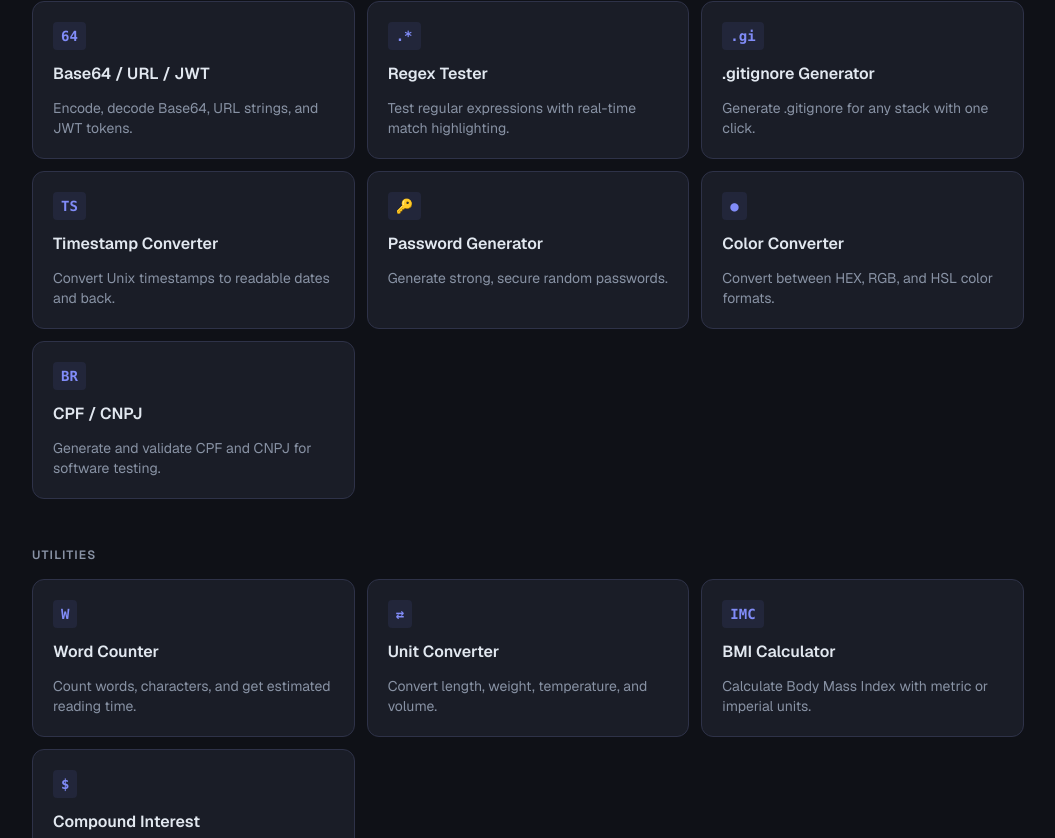
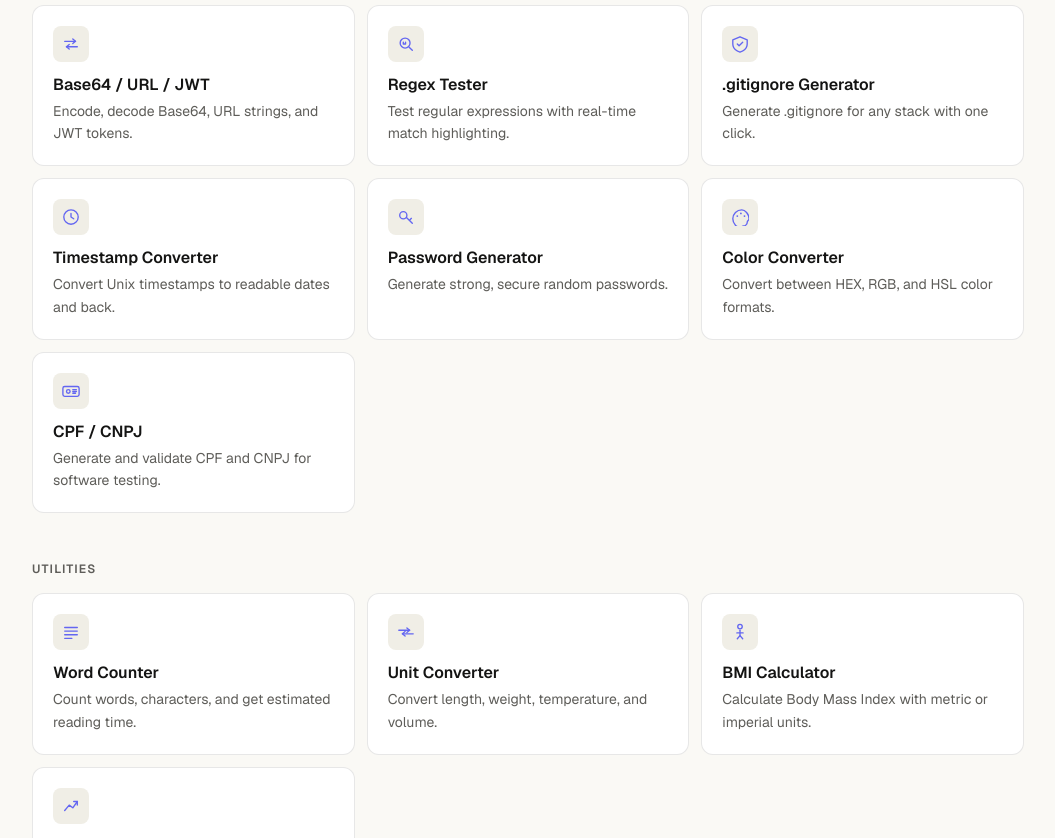
Before and after one commit to viniciusdemoraess/devbox-tools, a Next.js app: page /en in a window 1280 px wide. Shown: the part 462-1300 px from the top of the page, without its empty margins (112-1167 px from the left). Built offline with nearby package versions, Linux system fonts and the light colour scheme.

Commit message:
refactor: altera paleta de cores do site

```diff
--- a/src/app/[locale]/page.tsx
+++ b/src/app/[locale]/page.tsx
@@ -3,12 +3,12 @@ import { Link } from "@/i18n/navigation";
 
 type Locale = "en" | "pt";
 
-const toolKeys = [
+const developerTools = [
   "jsonFormatter", "yamlValidator", "textDiff", "encoderDecoder", "regexTester",
   "gitignoreGenerator", "timestampConverter", "passwordGenerator", "colorConverter", "cpfCnpj",
 ] as const;
 
-const utilityKeys = [
+const utilityTools = [
   "wordCounter", "unitConverter", "bmiCalculator", "compoundInterest",
 ] as const;
 
@@ -29,17 +29,155 @@ const toolHrefs: Record<string, string> = {
   compoundInterest: "/compound-interest",
 };
 
-const toolTags: Record<string, string> = {
-  jsonFormatter: "{ }", yamlValidator: "---", textDiff: "±", encoderDecoder: "64",
-  regexTester: ".*", gitignoreGenerator: ".gi", timestampConverter: "TS",
-  passwordGenerator: "🔑", colorConverter: "●", cpfCnpj: "BR",
-  wordCounter: "W", unitConverter: "⇄", bmiCalculator: "IMC", compoundInterest: "$",
-};
+function ToolIcon({ name }: { name: string }) {
+  const icons: Record<string, React.ReactNode> = {
+    jsonFormatter: (
+      <>
+        <path d="M7 3H5C4.4 3 4 3.4 4 4V8L2 10L4 12V16C4 16.6 4.4 17 5 17H7" />
+        <path d="M13 3H15C15.6 3 16 3.4 16 4V8L18 10L16 12V16C16 16.6 15.6 17 15 17H13" />
+      </>
+    ),
+    yamlValidator: (
+      <>
+        <rect x="3" y="2" width="14" height="16" rx="1" />
+        <path d="M7 7H13M7 10H13M7 13H11" />
+      </>
+    ),
+    textDiff: (
+      <>
+        <path d="M10 3V17" />
+        <path d="M6 7L10 3L14 7" />
+        <path d="M6 13L10 17L14 13" />
+      </>
+    ),
+    encoderDecoder: (
+      <>
+        <path d="M3 7H15" />
+        <path d="M12 4.5L15 7L12 9.5" />
+        <path d="M17 13H5" />
+        <path d="M8 10.5L5 13L8 15.5" />
+      </>
+    ),
+    regexTester: (
+      <>
+        <circle cx="9" cy="9" r="5.5" />
+        <path d="M13.5 13.5L17 17" />
+        <path d="M7 8V10M9.5 8V10M7 10H9.5" />
+      </>
+    ),
+    gitignoreGenerator: (
+      <>
+        <path d="M10 2L18 5.5V10C18 14.5 14.5 17.5 10 19C5.5 17.5 2 14.5 2 10V5.5L10 2Z" />
+        <path d="M7 10L9 12L13 8" />
+      </>
+    ),
+    timestampConverter: (
+      <>
+        <circle cx="10" cy="10" r="8" />
+        <path d="M10 6V10L13 12" />
+      </>
+    ),
+    passwordGenerator: (
+      <>
+        <circle cx="7" cy="8" r="4" />
+        <path d="M10.5 10.5L17 17" />
+        <path d="M14 13.5L16 11.5" />
+      </>
+    ),
+    colorConverter: (
+      <>
+        <path d="M12 2C6.48 2 2 6.48 2 12C2 17.52 6.48 22 12 22C12 22 12 20 14 20C16 20 18 18 18 16C18 14 20 14 20 12C20 6.48 15.52 2 12 2Z" />
+        <circle cx="7" cy="9" r="1" fill="currentColor" stroke="none" />
+        <circle cx="11" cy="6" r="1" fill="currentColor" stroke="none" />
+        <circle cx="15" cy="9" r="1" fill="currentColor" stroke="none" />
+      </>
+    ),
+    cpfCnpj: (
+      <>
+        <rect x="1" y="5" width="18" height="11" rx="2" />
+        <circle cx="7" cy="10.5" r="2" />
+        <path d="M12 8.5H16M12 10.5H16M12 12.5H15" />
+      </>
+    ),
+    wordCounter: (
+      <path d="M3 5H17M3 9H17M3 13H17M3 17H11" />
+    ),
+    unitConverter: (
+      <>
+        <path d="M2 8H14" />
+        <path d="M11 5.5L14 8L11 10.5" />
+        <path d="M18 12H6" />
+        <path d="M9 9.5L6 12L9 14.5" />
+      </>
+    ),
+    bmiCalculator: (
+      <>
+        <circle cx="10" cy="4" r="2.5" />
+        <path d="M10 8V14" />
+        <path d="M6.5 11H13.5" />
+        <path d="M7 17.5L10 14L13 17.5" />
+      </>
+    ),
+    compoundInterest: (
+      <>
+        <path d="M3 15L8 9L12 12L17 5" />
+        <path d="M13 5H17V9" />
+      </>
+    ),
+  };
+
+  return (
+    <svg
+      width="18"
+      height="18"
+      viewBox="0 0 20 20"
+      fill="none"
+      stroke="currentColor"
+      strokeWidth="1.5"
+      strokeLinecap="round"
+      strokeLinejoin="round"
+    >
+      {icons[name] ?? null}
+    </svg>
+  );
+}
+
+function ToolCard({ toolKey, href, title, description }: {
+  toolKey: string;
+  href: string;
+  title: string;
+  description: string;
+}) {
+  return (
+    <Link
+      href={href}
+      className="tool-card rounded-xl p-5 flex flex-col gap-3"
+      style={{ background: "var(--surface)", border: "1px solid var(--border)" }}
+    >
+      <div
+        className="w-9 h-9 rounded-lg flex items-center justify-center shrink-0"
+        style={{ background: "var(--surface-2)", color: "var(--accent)" }}
+      >
+        <ToolIcon name={toolKey} />
+      </div>
+      <div>
+        <h3 className="font-semibold text-base leading-snug">{title}</h3>
+        <p className="text-sm mt-1 leading-relaxed" style={{ color: "var(--text-muted)" }}>
+          {description}
+        </p>
+      </div>
+    </Link>
+  );
+}
 
 export async function generateMetadata({ params }: { params: Promise<{ locale: Locale }> }) {
   const { locale } = await params;
   const t = await getTranslations({ locale, namespace: "home" });
   return { title: "DevBox Tools", description: t("subtitle") };
+}
+
+export function generateStaticParams() {
+  return [{ locale: "en" }, { locale: "pt" }];
 }
 
 export default async function Home({ params }: { params: Promise<{ locale: Locale }> }) {
@@ -49,37 +187,43 @@ export default async function Home({ params }: { params: Promise<{ locale: Local
   return (
     <div className="max-w-5xl mx-auto px-4 py-16">
       <h1 className="text-4xl font-bold mb-3">{t("title")}</h1>
-      <p className="text-lg mb-14" style={{ color: "var(--text-muted)" }}>{t("subtitle")}</p>
+      <p className="text-lg mb-14" style={{ color: "var(--text-muted)" }}>
+        {t("subtitle")}
+      </p>
 
-      <div className="mb-12">
-        <h2 className="text-xs font-semibold uppercase tracking-widest mb-4" style={{ color: "var(--text-muted)" }}>{t("developer")}</h2>
+      <section className="mb-12">
+        <h2 className="text-xs font-semibold uppercase tracking-widest mb-4" style={{ color: "var(--text-muted)" }}>
+          {t("developer")}
+        </h2>
         <div className="grid gap-3 sm:grid-cols-2 lg:grid-cols-3">
-          {toolKeys.map((key) => (
-            <Link key={key} href={toolHrefs[key]}
-              className="rounded-xl p-5 flex flex-col gap-3 transition-colors hover:border-indigo-500"
-              style={{ background: "var(--surface)", border: "1px solid var(--border)" }}>
-              <span className="font-mono text-sm font-bold px-2 py-1 rounded w-fit" style={{ background: "var(--surface-2)", color: "var(--accent-hover)" }}>{toolTags[key]}</span>
-              <h3 className="font-semibold text-base">{t(`${key}.title`)}</h3>
-              <p className="text-sm" style={{ color: "var(--text-muted)" }}>{t(`${key}.description`)}</p>
-            </Link>
+          {developerTools.map((key) => (
+            <ToolCard
+              key={key}
+              toolKey={key}
+              href={toolHrefs[key]}
+              title={t(`${key}.title`)}
+              description={t(`${key}.description`)}
+            />
           ))}
         </div>
-      </div>
+      </section>
 
-      <div>
-        <h2 className="text-xs font-semibold uppercase tracking-widest mb-4" style={{ color: "var(--text-muted)" }}>{t("utilities")}</h2>
+      <section>
+        <h2 className="text-xs font-semibold uppercase tracking-widest mb-4" style={{ color: "var(--text-muted)" }}>
+          {t("utilities")}
+        </h2>
         <div className="grid gap-3 sm:grid-cols-2 lg:grid-cols-3">
-          {utilityKeys.map((key) => (
-            <Link key={key} href={toolHrefs[key]}
-              className="rounded-xl p-5 flex flex-col gap-3 transition-colors hover:border-indigo-500"
-              style={{ background: "var(--surface)", border: "1px solid var(--border)" }}>
-              <span className="font-mono text-sm font-bold px-2 py-1 rounded w-fit" style={{ background: "var(--surface-2)", color: "var(--accent-hover)" }}>{toolTags[key]}</span>
-              <h3 className="font-semibold text-base">{t(`${key}.title`)}</h3>
-              <p className="text-sm" style={{ color: "var(--text-muted)" }}>{t(`${key}.description`)}</p>
-            </Link>
+          {utilityTools.map((key) => (
+            <ToolCard
+              key={key}
+              toolKey={key}
+              href={toolHrefs[key]}
+              title={t(`${key}.title`)}
+              description={t(`${key}.description`)}
+            />
           ))}
         </div>
-      </div>
+      </section>
     </div>
   );
 }
--- a/src/app/cpf-cnpj-generator/CpfCnpjClient.tsx
+++ b/src/app/cpf-cnpj-generator/CpfCnpjClient.tsx
@@ -95,7 +95,7 @@ function ResultCard({ label, formatted, raw }: { label: string; formatted: strin
       <button
         onClick={copyFormatted}
         className="px-4 py-2 rounded-lg text-sm font-medium cursor-pointer hover:opacity-90 transition-opacity shrink-0"
-        style={{ background: copiedFormatted ? "#14532d" : "var(--accent)", color: "#fff" }}
+        style={{ background: copiedFormatted ? "var(--success)" : "var(--accent)", color: "#fff" }}
       >
         {copiedFormatted ? "Copiado!" : "Copiar"}
       </button>
@@ -232,7 +232,7 @@ export default function CpfCnpjClient() {
             <div
               className="flex items-center gap-3 px-4 py-4 rounded-xl text-sm font-semibold"
               style={{
-                background: validateResult.valid ? "#14532d" : "#450a0a",
+                background: validateResult.valid ? "var(--success-bg)" : "var(--error-bg)",
                 border: `1px solid ${validateResult.valid ? "var(--success)" : "var(--error)"}`,
                 color: validateResult.valid ? "var(--success)" : "var(--error)",
               }}
--- a/src/app/globals.css
+++ b/src/app/globals.css
@@ -1,16 +1,20 @@
 @import "tailwindcss";
 
 :root {
-  --background: #0f1117;
-  --surface: #1a1d27;
-  --surface-2: #22263a;
-  --border: #2e3248;
-  --text: #e2e8f0;
-  --text-muted: #8892a4;
+  --background: #faf9f5;
+  --surface: #ffffff;
+  --surface-2: #f0eee6;
+  --border: #1414131a;
+  --text: #141413;
+  --text-muted: #5e5d59;
   --accent: #6366f1;
-  --accent-hover: #818cf8;
-  --success: #22c55e;
-  --error: #ef4444;
+  --accent-hover: #4f46e5;
+  --success: #16A34A;
+  --error: #DC2626;
+  --success-bg: #DCFCE7;
+  --error-bg: #FEE2E2;
+  --diff-added-bg: rgba(22, 163, 74, 0.1);
+  --diff-removed-bg: rgba(220, 38, 38, 0.09);
 }
 
 body {
@@ -18,3 +22,39 @@ body {
   color: var(--text);
   font-family: var(--font-geist-sans), Arial, sans-serif;
 }
+
+/* Override Tailwind utilities — styles outside @layer have higher cascade priority */
+textarea:focus,
+input[type="text"]:focus,
+input[type="number"]:focus,
+select:focus {
+  box-shadow: 0 0 0 2px var(--accent);
+}
+
+input[type="checkbox"],
+input[type="range"] {
+  accent-color: var(--accent);
+}
+
+.tool-card {
+  transition: transform 0.15s ease, box-shadow 0.15s ease, border-color 0.15s ease;
+}
+
+.tool-card:hover {
+  transform: translateY(-2px);
+  box-shadow: 0 6px 20px -4px rgba(99, 102, 241, 0.2);
+  border-color: var(--accent) !important;
+}
+
+.btn-press {
+  transition: opacity 0.15s ease, transform 0.1s ease;
+}
+
+.btn-press:hover {
+  opacity: 0.88;
+}
+
+.btn-press:active {
+  transform: scale(0.97);
+  opacity: 1;
+}
--- a/src/app/text-diff/TextDiffClient.tsx
+++ b/src/app/text-diff/TextDiffClient.tsx
@@ -20,13 +20,13 @@ function DiffView({ changes }: { changes: Change[] }) {
             let nl: number | string = "";
 
             if (change.added) {
-              bg = "#14532d40";
-              color = "#86efac";
+              bg = "var(--diff-added-bg)";
+              color = "var(--success)";
               prefix = "+";
               nl = newLine++;
             } else if (change.removed) {
-              bg = "#450a0a40";
-              color = "#fca5a5";
+              bg = "var(--diff-removed-bg)";
+              color = "var(--error)";
               prefix = "−";
               ol = oldLine++;
             } else {
@@ -126,10 +126,10 @@ export default function TextDiffClient() {
         </button>
         {changes && (
           <div className="flex gap-3 text-sm ml-2">
-            <span className="px-2 py-0.5 rounded" style={{ background: "#14532d40", color: "#86efac" }}>
+            <span className="px-2 py-0.5 rounded" style={{ background: "var(--success-bg)", color: "var(--success)" }}>
               +{stats.added} added
             </span>
-            <span className="px-2 py-0.5 rounded" style={{ background: "#450a0a40", color: "#fca5a5" }}>
+            <span className="px-2 py-0.5 rounded" style={{ background: "var(--error-bg)", color: "var(--error)" }}>
               −{stats.removed} removed
             </span>
           </div>
```
Also changed, not shown: src/app/password-generator/PasswordClient.tsx (+6 -6 lines), src/components/FormatterTool.tsx (+8 -8 lines).
